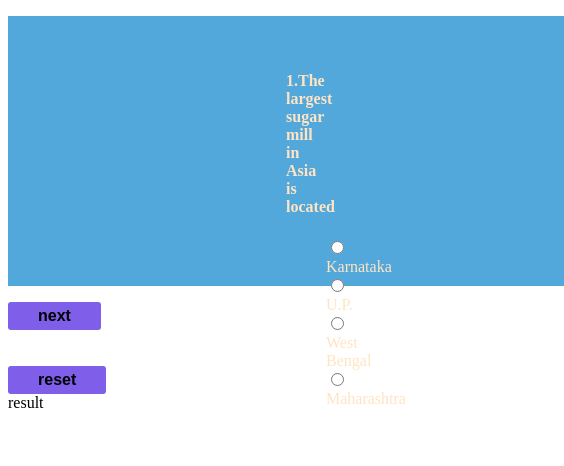
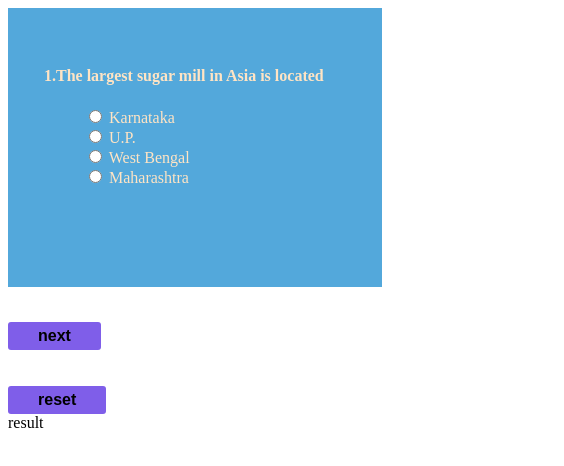
Before and after one commit to AmanReja/exam-app, a plain HTML site: page quiz/quiz.html in a window 390 px wide. Shown: the whole page, 564 px wide, since content can reach past the window. Drawn offline with Linux system fonts and the light colour scheme.

```diff
--- a/quiz/quiz.css
+++ b/quiz/quiz.css
@@ -30,3 +30,17 @@
     float: left;
     margin: 0 12px;
 }
+@media only screen and (max-width:600px) {
+    body,html{
+        overflow-x: hidden;
+    }
+    .quiz{
+
+        width: 100%;
+        padding: 41px 36px;
+        position: relative;
+        top: -19px;
+    }
+
+
+}
```
